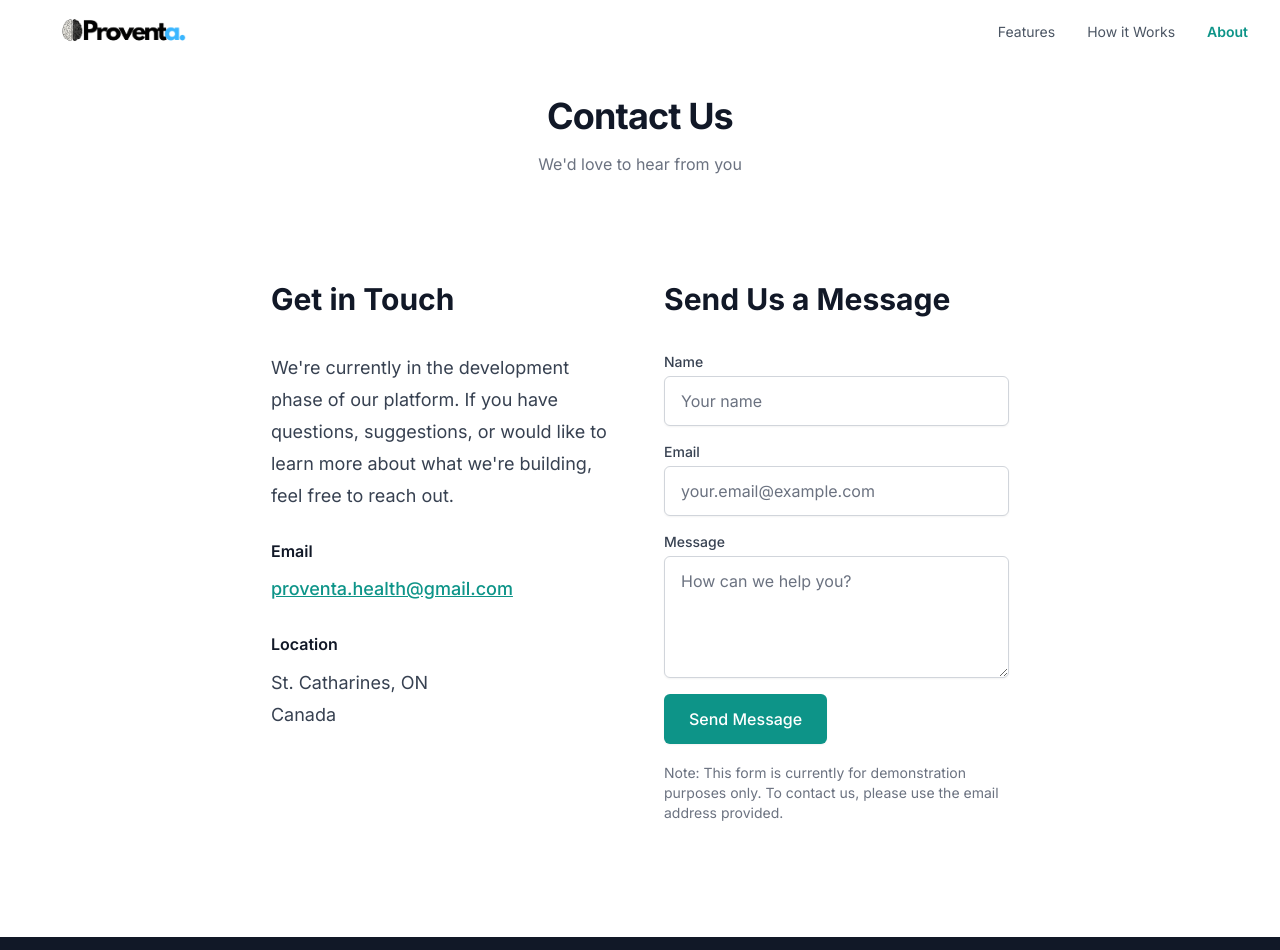
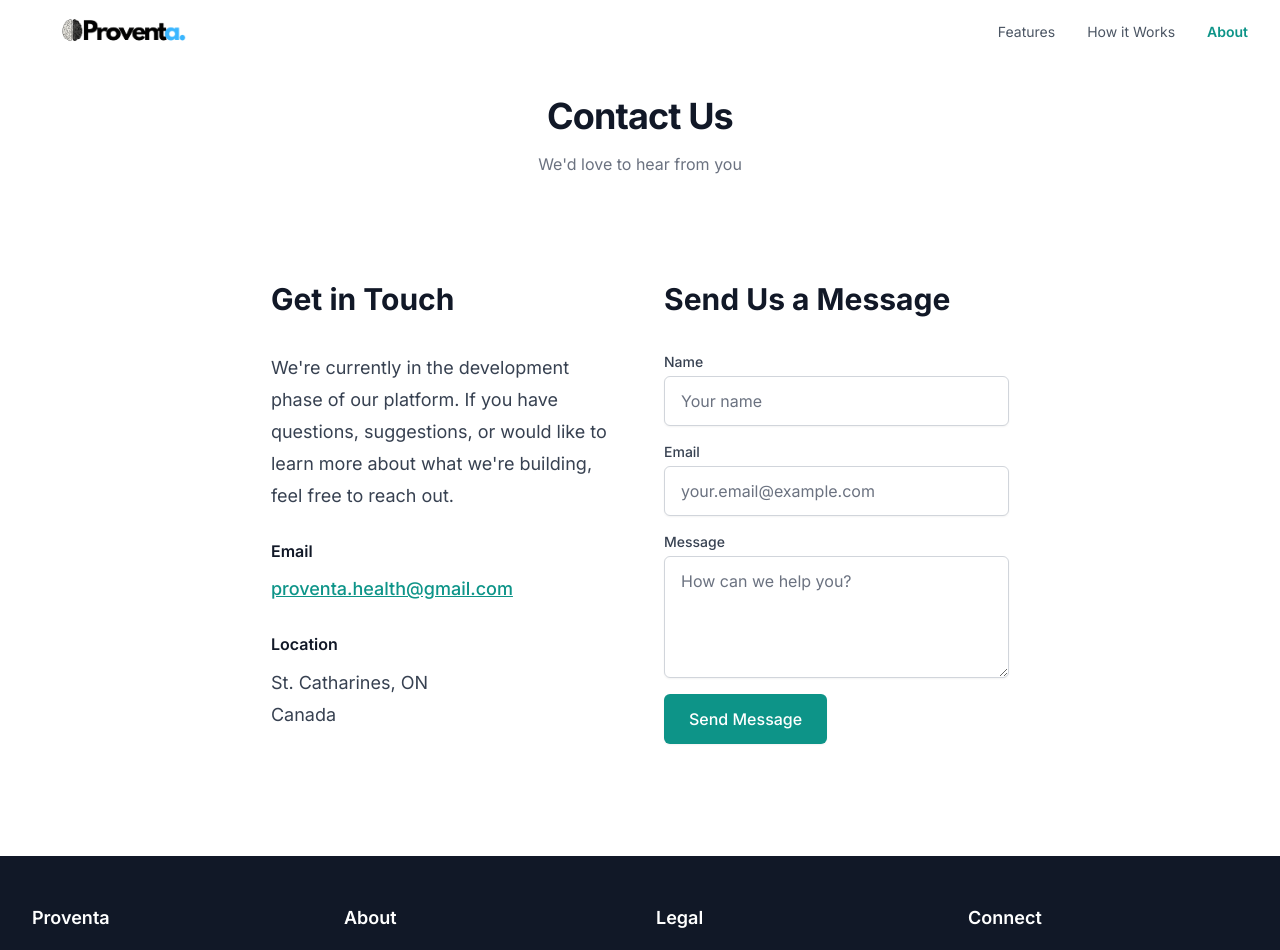
Before and after one commit to xGentuso/Aurava, a Next.js app in the folder Proventa-Landing/: page /contact in a window 1280 px wide. Shown: the top 950 px of the page. Built offline with nearby package versions, Linux system fonts and the light colour scheme.

Commit message:
Remove demonstration note from contact form

```diff
--- a/Proventa-Landing/app/contact/page.tsx
+++ b/Proventa-Landing/app/contact/page.tsx
@@ -249,9 +249,8 @@ export default function ContactPage() {
                   </div>
                 </form>
               )}
-
               <div className="mt-4 text-sm text-gray-500">
-                <p>Note: This form is currently for demonstration purposes only. To contact us, please use the email address provided.</p>
+                {/* Note removed as contact form is now working */}
               </div>
             </div>
           </div>
```
